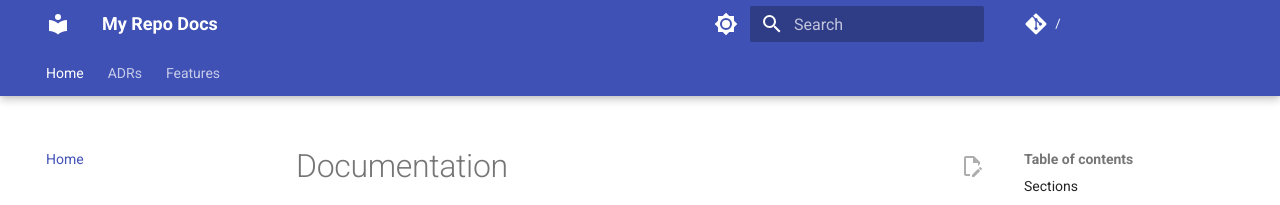
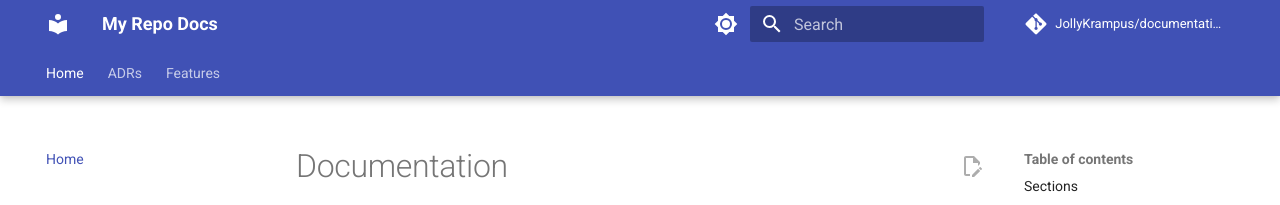
Before and after one commit to JollyKrampus/documentation-github-pages, an MkDocs documentation site: the page built from docs/index.md, in a window 1280 px wide. Shown: the top 205 px of the page. Built offline with MkDocs 1.6.1 and Material for MkDocs 9.7.7, drawn with Linux system fonts in a browser that asks for light colours; comment, search, counter and statistics services are not loaded.

Commit message:
Update site and repo URLs in mkdocs.yml

```diff
--- a/mkdocs.yml
+++ b/mkdocs.yml
@@ -1,7 +1,7 @@
 site_name: My Repo Docs
-site_url: https://<org>.github.io/<repo>/
-repo_url: https://github.com/<org>/<repo>
-repo_name: <org>/<repo>
+site_url: https://JollyKrampus.github.io/documentation-github-pages/
+repo_url: https://github.com/JollyKrampus/documentation-github-pages
+repo_name: JollyKrampus/documentation-github-pages
 
 theme:
   name: material
```
